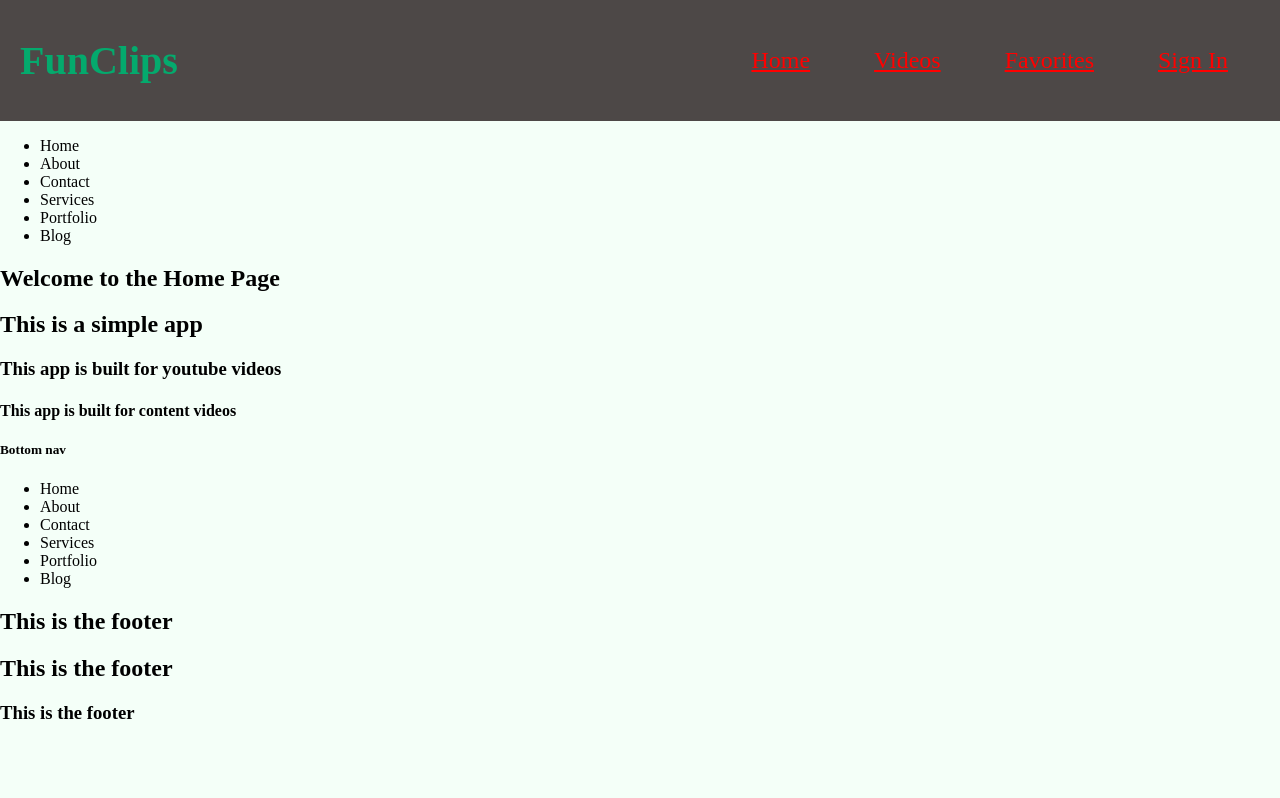
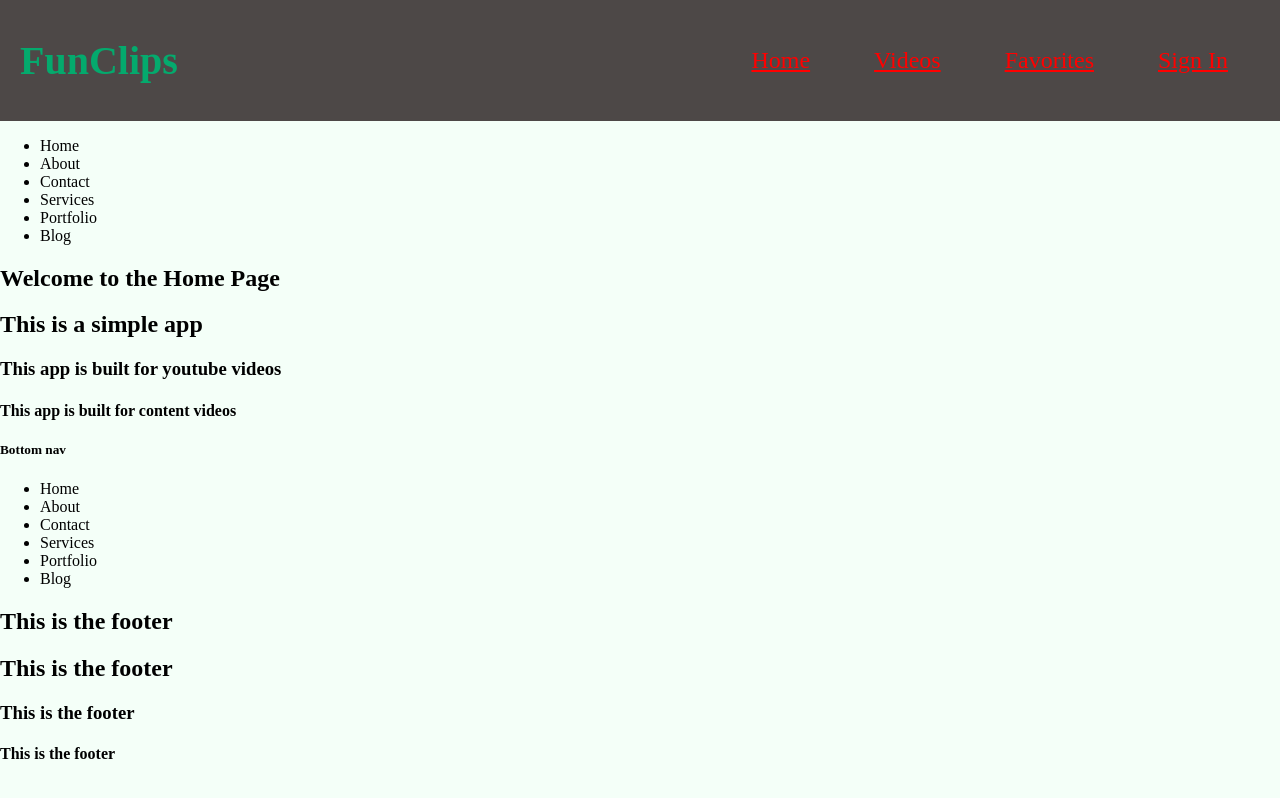
Before and after one commit to RicoMedi/fun-clips, a React (Create React App) app: page / in a window 1280 px wide. Built offline with nearby package versions, Linux system fonts and the light colour scheme; a web font is replaced by a local one.

Commit message:
last section

```diff
--- a/src/home/HomePage.js
+++ b/src/home/HomePage.js
@@ -40,6 +40,7 @@ export const HomePage = () => {
         <h1> This is the footer</h1>
         <h2> This is the footer</h2>
         <h3> This is the footer</h3>
+        <h4> This is the footer</h4>
      </section>
 
 
```
